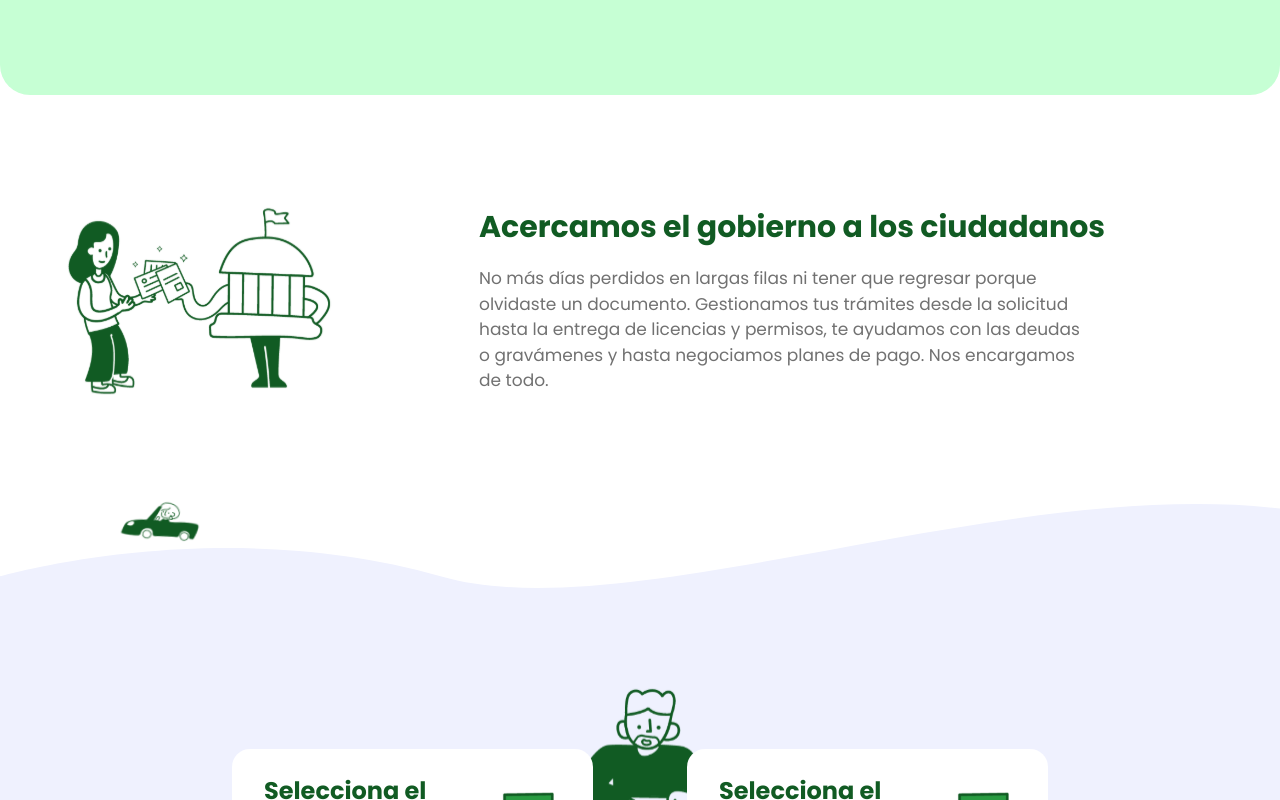
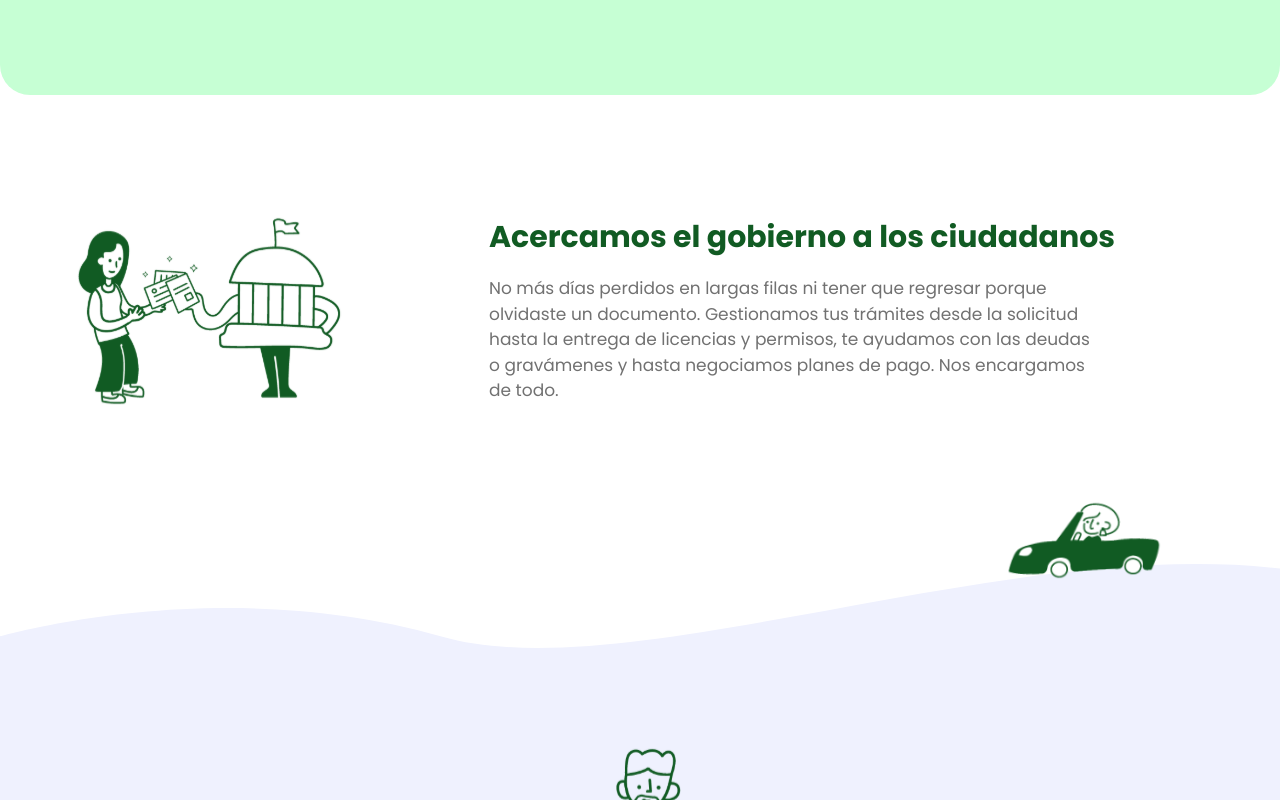
Before and after one commit to rafagarfield/LandingPageTuLicencia, a Next.js app: page / in a window 1280 px wide. Shown: the part 620-1420 px from the top of the page. Built offline with nearby package versions, Linux system fonts and the light colour scheme.

Commit message:
refactor About, Footer, and Steps components for improved layout; add Copyright component

```diff
--- a/src/app/page.tsx
+++ b/src/app/page.tsx
@@ -8,6 +8,7 @@ import Question from '@/components/Question'
 import Panel from '@/components/Panel'
 import Footer from '@/components/Footer'
 import FAQSection from '@/components/FAQ'
+import Copyright from '@/components/Copyright'
 function page() {
   return (
     <div>
@@ -20,6 +21,7 @@ function page() {
       <FAQSection/>
       <Panel />
       <Footer />
+      <Copyright />
       </div>
     </div>
   )
--- a/src/components/About.tsx
+++ b/src/components/About.tsx
@@ -3,7 +3,7 @@ import React from "react";
 
 function About() {
   return (
-    <div className="m-[30px]   lg:flex lg:gap-32 lg:mx-[30px] ">
+    <div className="mx-10 mt-10 mb-20   lg:flex lg:gap-32   ">
       {/* <div className="flex justify-center ">
         <Image
           src="/icon/about.svg"
--- /dev/null
+++ b/src/components/Copyright.tsx
@@ -0,0 +1,18 @@
+import React from 'react'
+
+function Copyright() {
+  return (
+    <div >
+    <hr className="h-[0.5px] bg-[#717171]  border-0 w-full text-center mt-4 mx-0" />
+    <div className="text-[#717171] text-[14px] flex flex-col gap-2 mt-2 md:flex-row md:justify-between md:pr-30 lg:flex-row lg:justify-between lg:pr-30 lg:py-4 mx-6">
+        <p >
+          © 2024 Todos los derechos reservados.
+        </p>
+        <p >Diseño y Desarrollo por Online Healt</p>
+
+    </div>
+    </div>
+  )
+}
+
+export default Copyright
--- a/src/components/Features.tsx
+++ b/src/components/Features.tsx
@@ -6,11 +6,11 @@ const Features = () => {
   return (
     <div className="relative flex justify-center items-center w-full lg:h-[1000px] h-[520px] bg-[url('/icon/purple.svg')] bg-cover bg-custom-position-mobile md:bg-custom-position-lg lg:bg-custom-position-lg  bg-no-repeat waveContainer waveContainerMobile mb-16 lg:bg-siz">
       <Image
-        src="/icon/car.svg"
+        src="/icon/carIcon.svg"
         alt="Purple Background"
         width={150}
         height={150}
-        className="carIcon "
+        className="carIcon carIconFirst carIconSecond carIconThird carIconFourth carIconFifth carIconSixth  "
       />
 
       <StepsMobile />
--- a/src/components/Footer.tsx
+++ b/src/components/Footer.tsx
@@ -3,9 +3,9 @@ import React from "react";
 
 function Footer() {
   return (
-    <div className="mx-6 lg:p-14">
-        <div className="lg:flex lg:flex-row lg:gap-8 ">
-      <div className="flex flex-col gap-4 mb-3 lg:justify-start lg:items-start lg:w-[20%]">
+    <div className="mx-6 lg:p-6">
+        <div className="lg:flex lg:flex-row lg:gap-8 md:flex md:flex-col md:gap-8 ">
+      <div className="flex flex-col gap-4 mb-3 md:justify-start md:items-start lg:justify-start lg:items-start lg:w-[20%]">
         <div>
           <Image
             src="/icon/logoFooter.svg"
@@ -47,7 +47,7 @@ function Footer() {
           </div>
         </div>
       </div>
-      <div className="grid grid-cols-2 gap-4 lg:flex lg:flex-row lg:gap-10 lg:w-[80%] lg:justify-center ">
+      <div className="grid grid-cols-2 gap-4  md:flex md:flex-row md:gap-10  md:justify-center lg:flex lg:flex-row lg:gap-10 lg:w-[80%] lg:justify-center ">
 
           <div className="flex flex-col gap-3">
             <h3 className="text-[#11793d] text-[20px] font-bold">INICIO</h3>
@@ -102,13 +102,6 @@ function Footer() {
       </div>
     </div>
 
-    <div className="text-[#717171] text-[14px] flex flex-col gap-2 mt-5 lg:flex-row lg:justify-between lg:pr-30">
-        <p >
-          © 2024 Todos los derechos reservados.
-        </p>
-        <p >Diseño y Desarrollo por Online Healt</p>
-
-    </div>
     </div>
 
   );
--- a/src/components/Steps.tsx
+++ b/src/components/Steps.tsx
@@ -17,7 +17,7 @@ function Steps() {
         <div className="relative  flex justify-center items-center gap-6 p-10  bg-[#509920]  rounded-[43px] w-[80%]  h-[380px] ">
         <h2 className="text-[#fff] text-[24px] font-bold">Cónoce como funciona</h2>
 
-      <div className=" top-[-100px] left-[6.5rem] absolute flex flex-col gap-2 px-8 py-6 bg-white  rounded-[18px] w-[361px]">
+      <div className=" top-[-100px] left-[6.5rem] CardFeatureLeft absolute flex flex-col gap-2 px-8 py-6 bg-white  rounded-[18px] w-[361px]">
         <div className="flex flex-row gap-6  items-center">
           <h3 className="text-[24px]  text-[#115B23] font-bold">
             Selecciona el trámite
@@ -30,7 +30,7 @@ function Steps() {
         </p>
       </div>
 
-      <div className=" top-[-100px] right-[6.5rem] absolute flex flex-col gap-2 px-8 py-6 bg-white  rounded-[18px]  w-[361px]">
+      <div className=" top-[-100px] right-[6.5rem] CardFeatureRight absolute flex flex-col gap-2 px-8 py-6 bg-white  rounded-[18px]  w-[361px]">
         <div className="flex flex-row gap-6  items-center">
           <h3 className="text-[24px]  text-[#115B23] font-bold">
             Selecciona el trámite
@@ -43,7 +43,7 @@ function Steps() {
         </p>
       </div>
 
-      <div className="bottom-[-100px] left-[6.5rem] absolute flex flex-col gap-2 px-8 py-6 bg-white  rounded-[18px]  w-[361px]">
+      <div className="bottom-[-100px] left-[6.5rem] CardFeatureLeft absolute flex flex-col gap-2 px-8 py-6 bg-white  rounded-[18px]  w-[361px]">
         <div className="flex flex-row gap-6  items-center">
           <h3 className="text-[24px]  text-[#115B23] font-bold">
             Selecciona el trámite
@@ -56,7 +56,7 @@ function Steps() {
         </p>
       </div>
 
-      <div className="bottom-[-100px] right-[6.5rem] absolute flex flex-col gap-2 px-8 py-6 bg-white  rounded-[18px] w-[361px]">
+      <div className="bottom-[-100px] right-[6.5rem] CardFeatureRight absolute flex flex-col gap-2 px-8 py-6 bg-white  rounded-[18px] w-[361px]">
         <div className="flex flex-row gap-6  items-center">
           <h3 className="text-[24px]  text-[#115B23] font-bold">
             Selecciona el trámite
--- a/src/components/styles/featuresStyles.css
+++ b/src/components/styles/featuresStyles.css
@@ -22,8 +22,91 @@
 }
 
 .carIcon {
+  @media (min-width: 300px) and (max-width: 450px){
   position: absolute;
-  top: -30px;
-  left: 85px;
-  transform: rotate(2deg);
+  top: -5%;
+  left: 71%;
+  transform: rotate(1deg);
+  width: 100px;
+  height: 100px;
+  }
+
+
 }
+.carIconFirst{
+   @media (min-width: 450px) and (max-width: 470px){
+      position: absolute;
+      top: -8%;
+      left: 70%;
+      transform: rotate(1deg);
+      width: 120px;
+      height: 120px;
+  }
+}
+
+.carIconSecond{
+  @media (min-width: 471px) and (max-width: 600px){
+     position: absolute;
+     top: -10%;
+     left: 70%;
+     transform: rotate(1deg);
+     width: 120px;
+     height: 120px;
+ }
+}
+
+.carIconThird{
+  @media (min-width: 600px) and (max-width: 700px){
+    position: absolute;
+    top: -12%;
+    left: 70%;
+    transform: rotate(-3deg);
+    width: 120px;
+    height: 120px;
+}
+}
+
+.carIconFourth{
+  @media (min-width: 700px) and (max-width: 800px){
+    position: absolute;
+    top: -8%;
+    left: 75%;
+    transform: rotate(-3deg);
+    width: 130px;
+    height: 130px;
+}
+}
+
+.carIconFifth{
+  @media (min-width: 800px) and (max-width: 1000px){
+    position: absolute;
+    top: -11%;
+    left: 75%;
+    transform: rotate(-3deg);
+    width: 140px;
+    height: 140px;
+}
+}
+
+.carIconSixth{
+  @media (width >= 1000px) {
+    position: absolute;
+    top: -11%;
+    left: 78%;
+    transform: rotate(-2deg);
+    width: 170px;
+    height: 170px;
+}
+}
+
+
+.CardFeatureRight{
+  @media (min-width: 1024px) and (max-width: 1200px) {
+    right: 2.5rem;
+  }
+}
+.CardFeatureLeft{
+    @media (min-width: 1024px) and (max-width: 1200px) {
+      left: 2.5rem;
+    }
+}
```
Also changed, not shown: public/icon/carIcon.svg (added).
